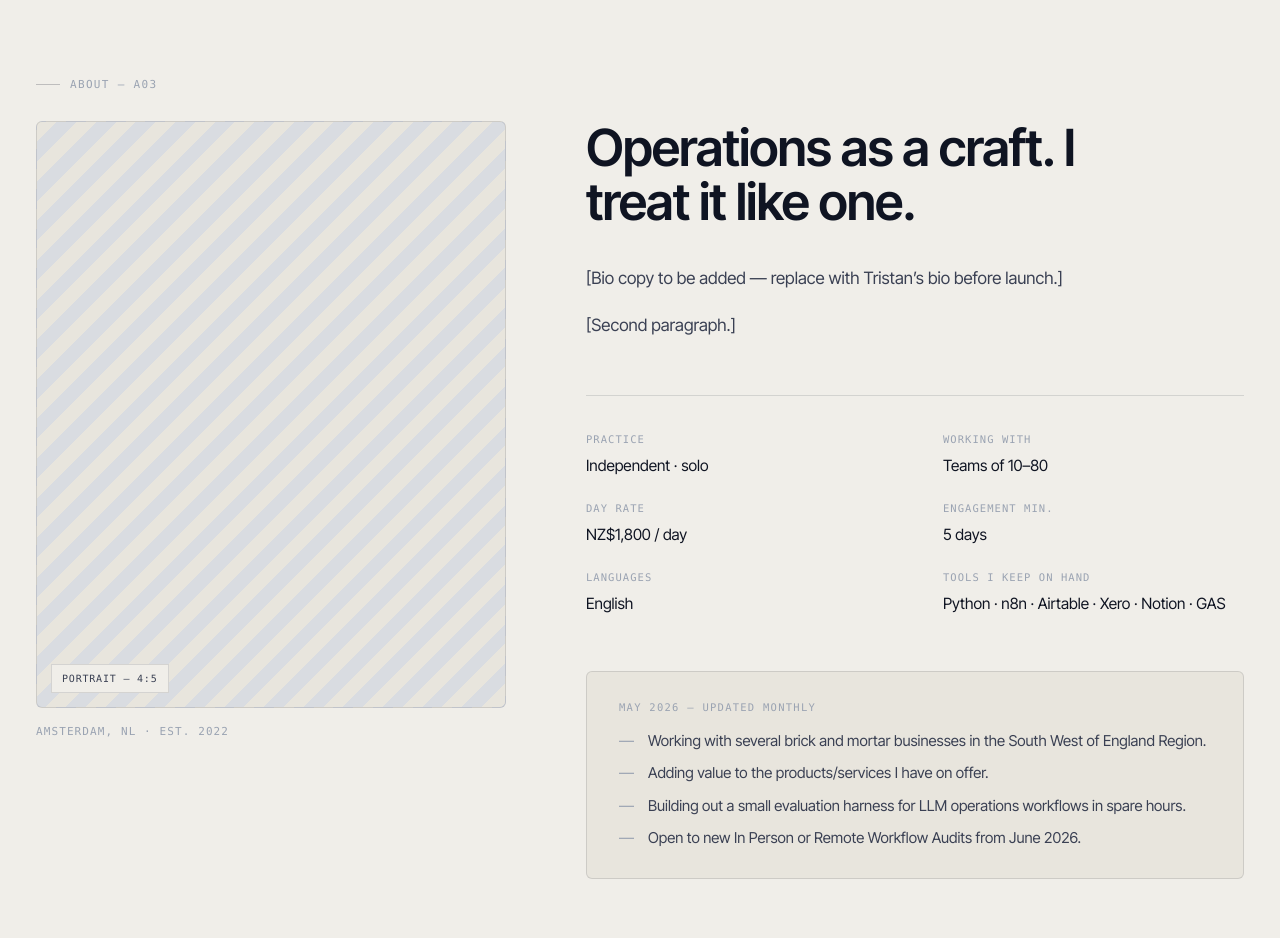
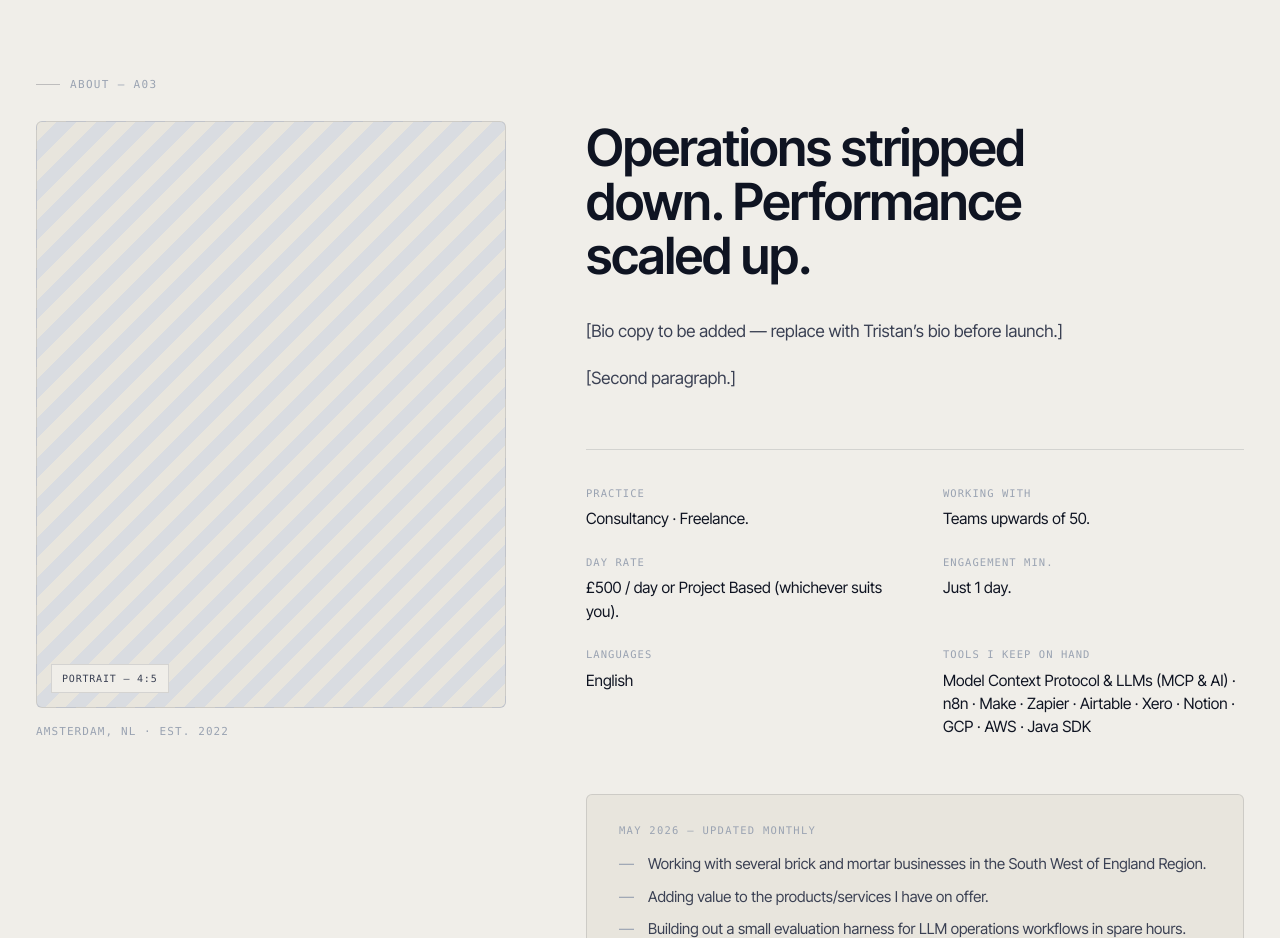
Before and after one commit to dhoang-creator/Tristan_Hoang_Consultancy, a Next.js app: page / in a window 1280 px wide. Shown: the part 1180-2118 px from the top of the page. Built offline with nearby package versions, Linux system fonts and the light colour scheme.

Commit message:
about section updated

```diff
--- a/components/About.tsx
+++ b/components/About.tsx
@@ -91,7 +91,7 @@ export default function About() {
                 maxWidth: '18ch',
               }}
             >
-              Operations as a craft. I treat it like one.
+              Operations stripped down. Performance scaled up.
             </h2>
 
             <div
@@ -124,12 +124,12 @@ export default function About() {
             >
               {(
                 [
-                  ['Practice', 'Independent · solo'],
-                  ['Working with', 'Teams of 10–80'],
-                  ['Day rate', 'NZ$1,800 / day'],
-                  ['Engagement min.', '5 days'],
+                  ['Practice', 'Consultancy · Freelance.'],
+                  ['Working with', 'Teams upwards of 50.'],
+                  ['Day rate', '£500 / day or Project Based (whichever suits you).'],
+                  ['Engagement min.', 'Just 1 day.'],
                   ['Languages', 'English'],
-                  ['Tools I keep on hand', 'Python · n8n · Airtable · Xero · Notion · GAS'],
+                  ['Tools I keep on hand', 'Model Context Protocol & LLMs (MCP & AI) · n8n · Make · Zapier · Airtable · Xero · Notion · GCP · AWS · Java SDK'],
                 ] as [string, string][]
               ).map(([k, v], i) => (
                 <div key={i}>
```
